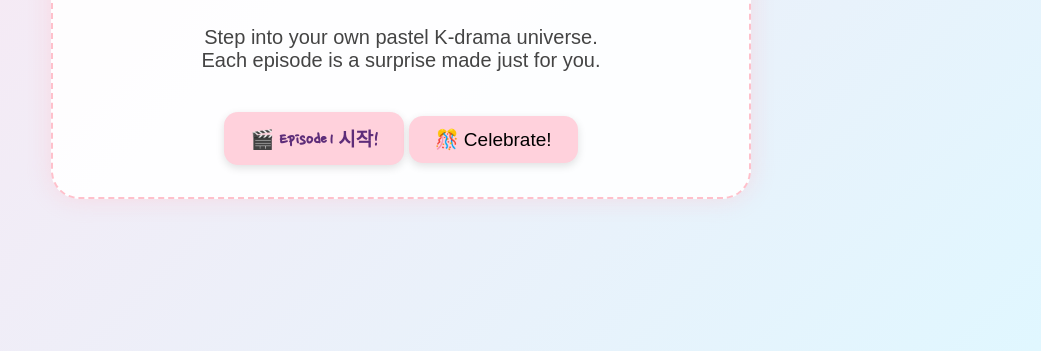
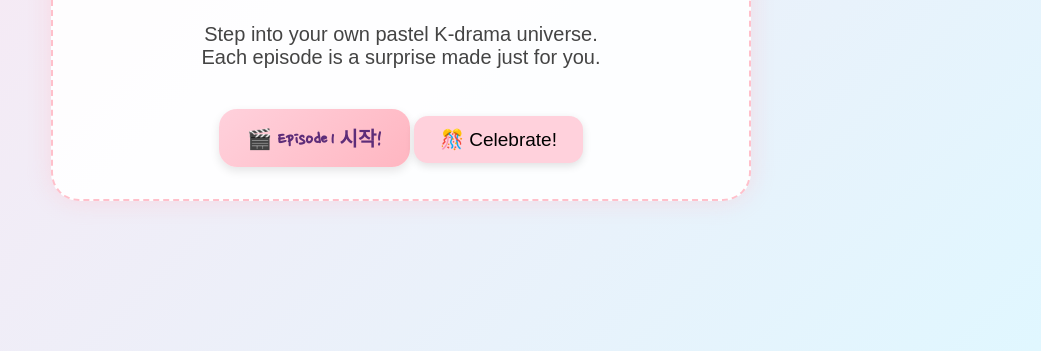
Before and after one commit to UzairTheOne/hrums-birthday, a plain HTML site: page index.html in a window 1280 px wide. Shown: the part 449-800 px from the top of the page, without its empty margins (239-1280 px from the left). Drawn offline with nearby package versions, Linux system fonts and the light colour scheme.

Commit message:
Update style.css

```diff
--- a/style.css
+++ b/style.css
@@ -66,3 +66,15 @@ body.dark .message{color:#ddd}
 /* typed output */
 .typed{font-size:22px;min-height:66px;color:#333}
 body.dark .typed, body.starry .typed{color:#e8e8e8}
+
+.episode-btn {
+  background:linear-gradient(135deg,#ffd1dc,#ffb6c1);
+  color:#5e2d79;padding:14px 28px;border-radius:18px;
+  font-size:20px;border:none;cursor:pointer;
+  box-shadow:0 4px 10px rgba(0,0,0,0.1);
+  transition:all .3s;
+}
+.episode-btn:hover{
+  background:linear-gradient(135deg,#ffb6c1,#f9a8d4);
+  transform:scale(1.05);
+}
```
